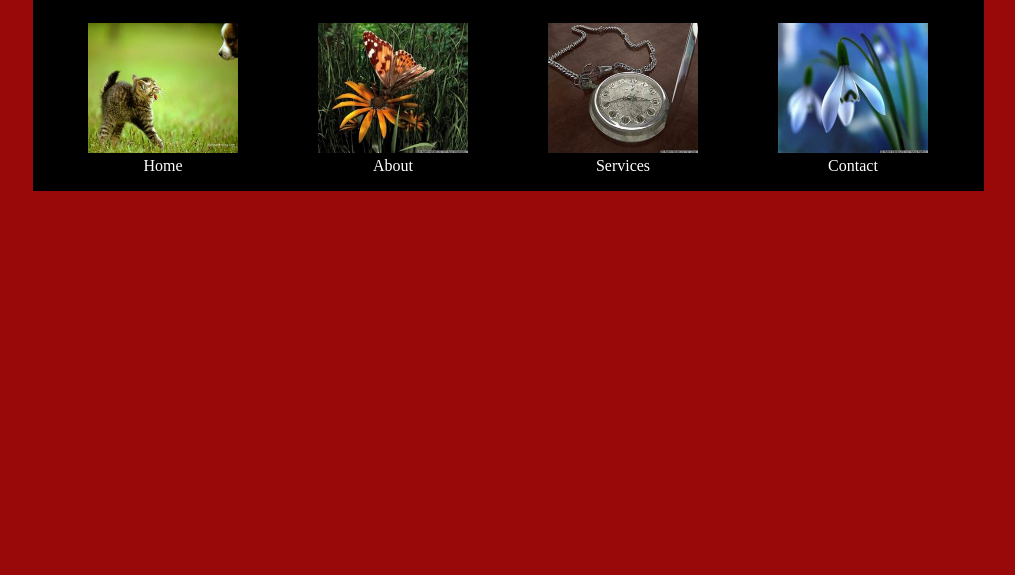
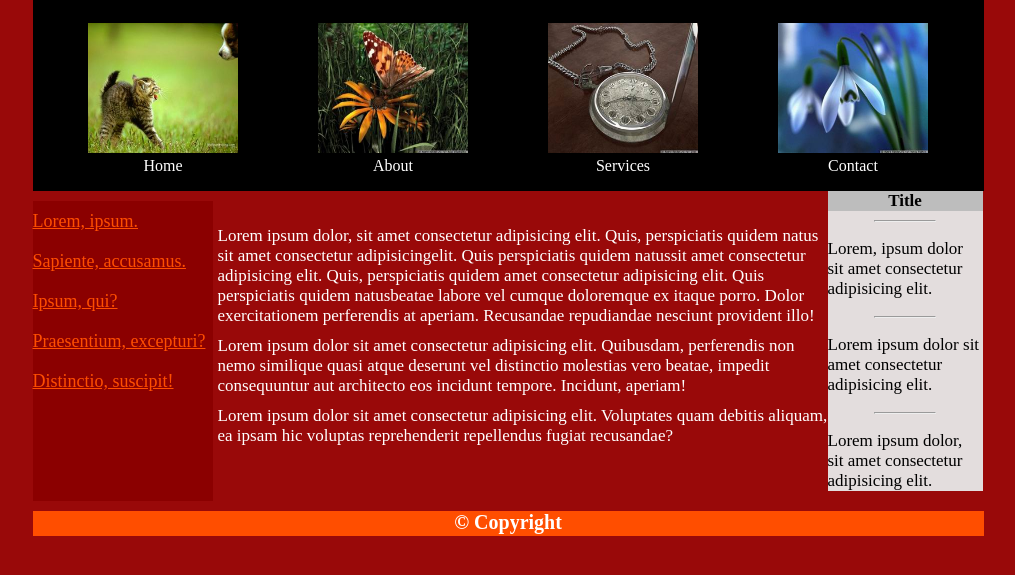
Before and after one commit to Gorinich88/02_hard, a plain HTML site: page index.html in a window 1280 px wide. Shown: the part 55-630 px from the top of the page, without its empty margins (132-1147 px from the left). Drawn offline with Linux system fonts and the light colour scheme.

Commit message:
add center text last title and footer

```diff
--- a/index.html
+++ b/index.html
@@ -31,13 +31,36 @@
     </figure>
     </div>
   </div>
+  <div class="nav_text">
+    <a href="#">Lorem, ipsum.</a>
+    <a href="#">Sapiente, accusamus.</a>
+    <a href="#">Ipsum, qui?</a>
+    <a href="#">Praesentium, excepturi?</a>
+    <a href="#">Distinctio, suscipit!</a>
+  </div>
   <div class="text">
-    <p></p>
-    <p></p>
-    <p></p>
+    <p>Lorem ipsum dolor, sit amet consectetur adipisicing elit. Quis, perspiciatis quidem natus sit amet consectetur adipisicingelit. Quis perspiciatis quidem natussit amet consectetur adipisicing elit. Quis, perspiciatis quidem amet consectetur adipisicing elit. Quis perspiciatis quidem natusbeatae labore vel cumque doloremque ex itaque porro. Dolor exercitationem perferendis at  aperiam. Recusandae repudiandae nesciunt provident illo!</p>
+    <p>Lorem ipsum dolor sit amet consectetur adipisicing elit. Quibusdam, perferendis non nemo similique quasi atque deserunt vel distinctio molestias vero beatae, impedit consequuntur aut architecto eos incidunt tempore. Incidunt, aperiam!</p>
+    <p>Lorem ipsum dolor sit amet consectetur adipisicing elit. Voluptates quam debitis aliquam, ea ipsam hic voluptas reprehenderit repellendus fugiat recusandae?</p>
   </div>
-  <div></div>
-  <div></div>
+  <div class="end_title">
+    <h4>Title</h4>
+    <hr>
+    <p>
+      Lorem, ipsum dolor sit amet consectetur adipisicing elit.
+    </p>
+    <hr>
+    <p>
+      Lorem ipsum dolor sit amet consectetur adipisicing elit.
+    </p>
+    <hr>
+    <p>
+      Lorem ipsum dolor, sit amet consectetur adipisicing elit.
+    </p>
+  </div>
+  <div class="footer">
+    <h3>© Copyright</h3>
+  </div>
   <div></div>
 </body>
 </html>
--- a/style.css
+++ b/style.css
@@ -19,7 +19,7 @@ justify-content: center;
 
 }
 figure>img {
-  margin-top: 10px;
+  padding-top: 10px;
   width: 150px;
   height: 130px;
 }
@@ -27,3 +27,60 @@ figcaption {
   color: white;
   text-align: center;
 }
+.nav_text {
+  width: 180px;
+  margin-top: 10px;
+  height: 300px;
+  background-color: #8B0000;
+  display: flex;
+  flex-direction: column;
+}
+a {
+  color: #FF4E00;
+  font-size: 18px;
+  line-height: 40px;
+}
+.text {
+  width: 610px;
+  color: white;
+  font-size: 17px;
+  display: flex;
+  justify-content: flex-start;
+  margin-left: 185px;
+  margin-top: -280px;
+  line-height: 20px;
+  flex-direction: column;
+}
+.text p {
+  margin-top: 0.3em;
+  margin-bottom: 0.3em;
+}
+.end_title {
+  margin-left: 795px;
+  margin-top: -283px;
+  width: 155px;
+  background-color: #E3DDDD;
+  font-size: 17px;
+}
+.end_title h4 {
+  text-align: center;
+  background-color: #BDBDBD;
+  margin-bottom: 0px;
+}
+.end_title hr {
+  width: 60px;
+}
+.end_title p {
+  text-align: start;
+}
+.footer {
+  margin-left: 0px;
+  width: 951px;
+  height: 25px;
+  background-color: #FF4E00;
+  text-align: center;
+}
+.footer h3 {
+  color: #ffffff;
+  font-size: 20px;
+}
```
